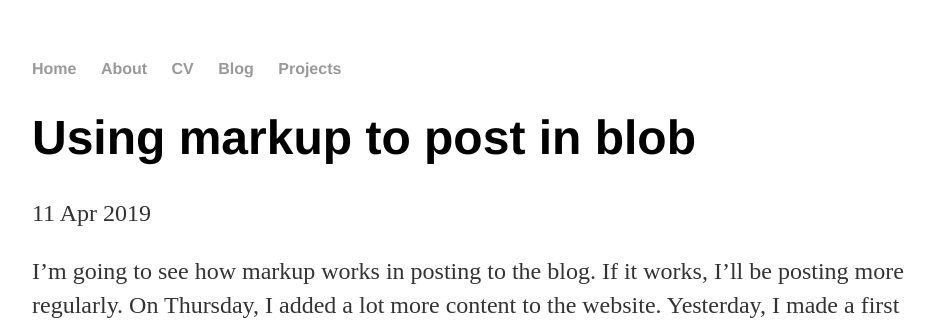
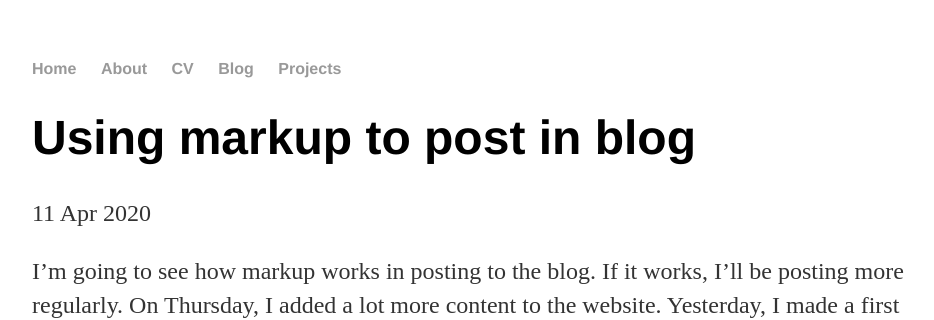
Before and after one commit to rickh87/rickh87.github.io, a Jekyll site: the page built from _posts/2020-04-11-Using-MarUp-to-make-blog-posts.md, in a window 1280 px wide. Shown: the top 320 px of the page, without its empty margins (160-1094 px from the left). Built offline with Jekyll 4.4.1, drawn with Linux system fonts in a browser that asks for light colours.

Commit message:
test of the github add/commit/push script

```diff
--- a/_posts/2020-04-11-Using-MarUp-to-make-blog-posts.md
+++ b/_posts/2020-04-11-Using-MarUp-to-make-blog-posts.md
@@ -1,7 +1,7 @@
 ---
 layout: post
-title: "Using markup to post in blob"
-date: 2019-04-11
+title: "Using markup to post in blog"
+date: 2020-04-11
 ---
 
    I'm going to see how markup works in posting to the blog. If it works, I'll be posting more regularly. On Thursday, I added a lot more content to the website. Yesterday, I made a first cut at the design of the solar panel tracker. It is based on Mike Davis' solar panel design. Details will be in the Solar Tracker projects folder.
--- a/projects/Exbikegen/Exbikegen.html
+++ b/projects/Exbikegen/Exbikegen.html
@@ -6,7 +6,7 @@
 	<link rel="stylesheet" type="text/css" href="/projects/stylesheet.css" media="screen">
 </head>
 <body>
-
+<p>	My neighboor threw out this exercise bike so I rescued it and made an emergency bike/solar panel generator out of it.</p>
 	<img class = "center" src="exbikegen.jpg" alt="Exercise Bike/Solar Panel Emergency Generator" >
 
 </body>
```
Also changed, not shown: 1 other file.
